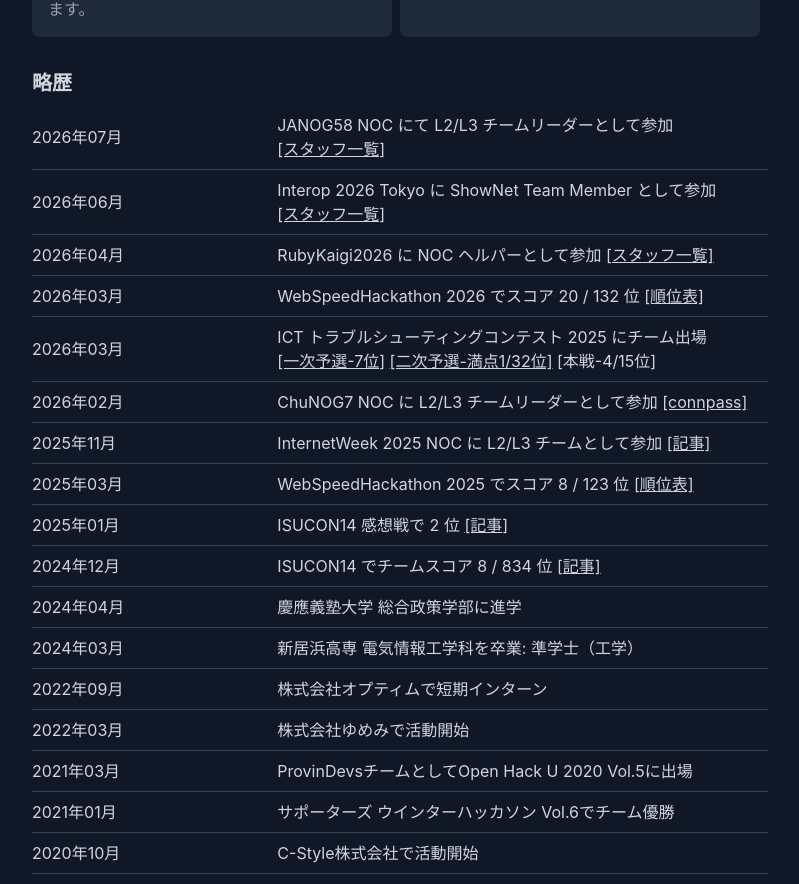
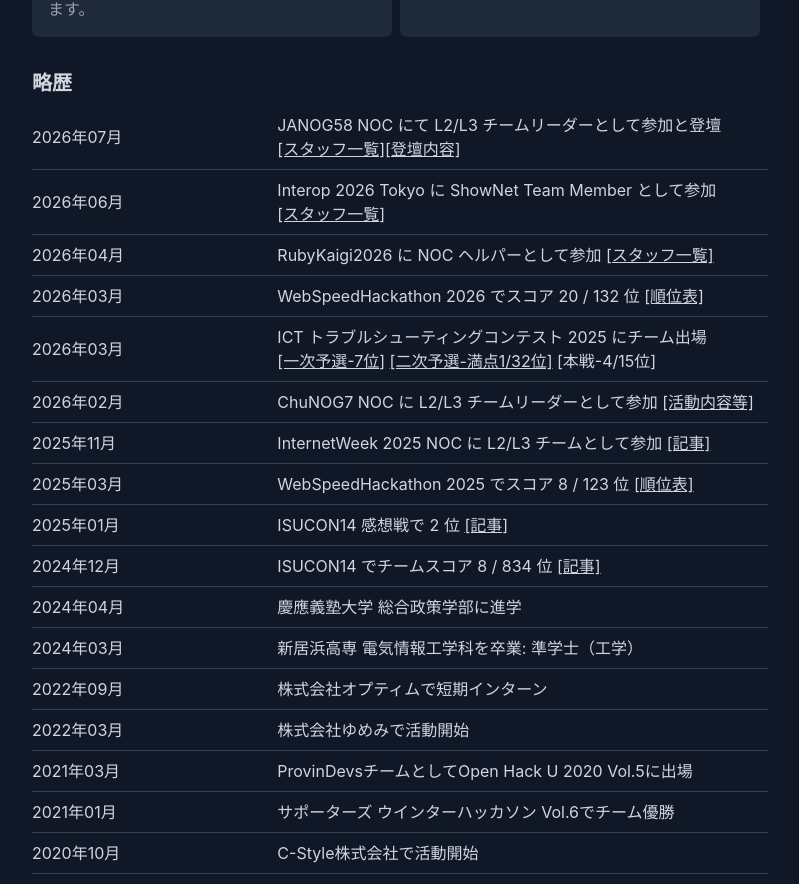
Before and after one commit to kawaemon/portfolio, a Next.js app: page / in a window 1280 px wide. Shown: the part 2015-2899 px from the top of the page, without its empty margins (240-1039 px from the left). Built offline with nearby package versions, Linux system fonts and the light colour scheme.

Commit message:
enhance history

```diff
--- a/app/components/History.tsx
+++ b/app/components/History.tsx
@@ -10,12 +10,18 @@
                 [
                     "2026年07月",
                     <>
-                        JANOG58 NOC にて L2/L3 チームリーダーとして参加{" "}
+                        JANOG58 NOC にて L2/L3 チームリーダーとして参加と登壇{" "}
                         <ExternalLink
                             href="https://www.janog.gr.jp/meeting/janog58/nocmember/"
                             label="janog58 の NOC メンバーページ"
                         >
                             [スタッフ一覧]
+                        </ExternalLink>
+                        <ExternalLink
+                            href="https://www.janog.gr.jp/meeting/janog58/pr-mac-address-explosion/"
+                            label="登壇内容"
+                        >
+                            [登壇内容]
                         </ExternalLink>
                     </>,
                 ],
@@ -79,10 +85,10 @@
                     <>
                         ChuNOG7 NOC に L2/L3 チームリーダーとして参加{" "}
                         <ExternalLink
-                            href="https://chunog.connpass.com/event/368386"
-                            label="ChuNOG7 のイベントページ"
+                            href="https://www.nic.ad.jp/ja/tech/negi-noc.html"
+                            label="活動内容等"
                         >
-                            [connpass]
+                            [活動内容等]
                         </ExternalLink>
                     </>,
                 ],
```
